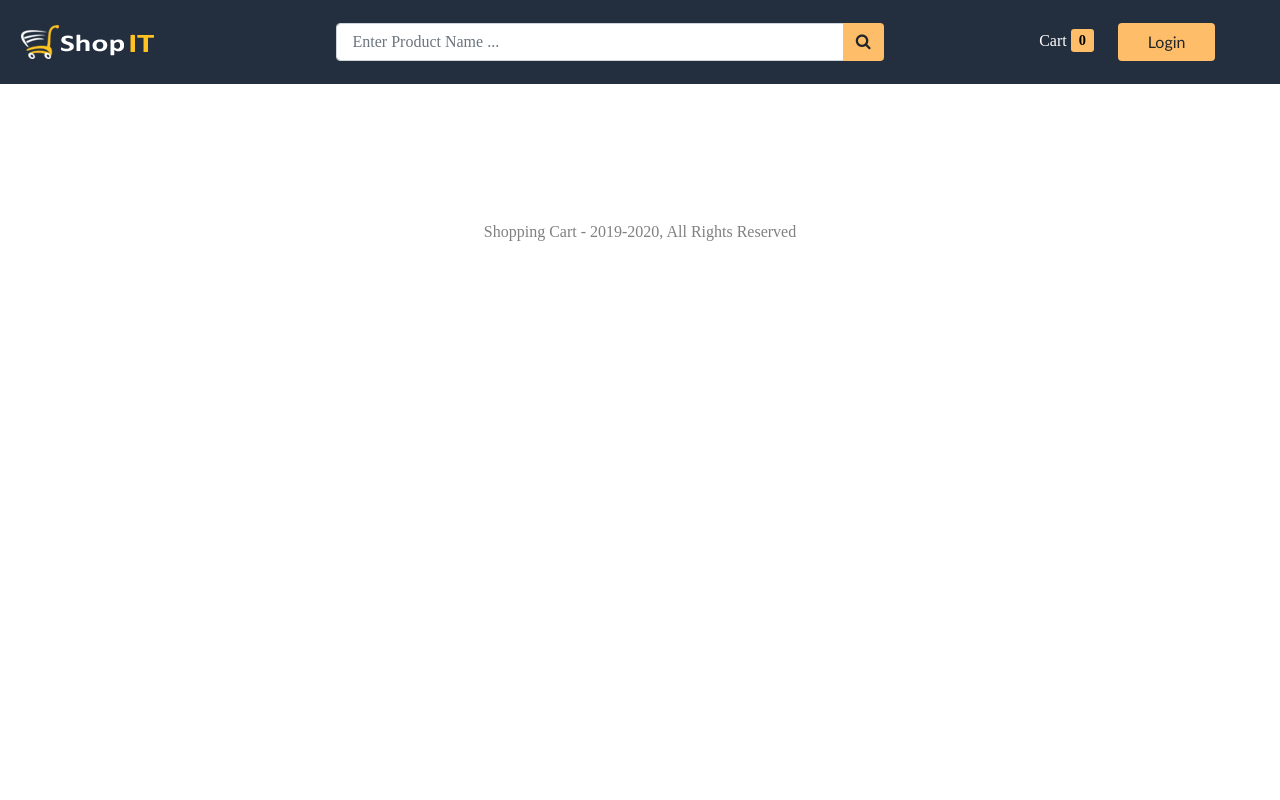
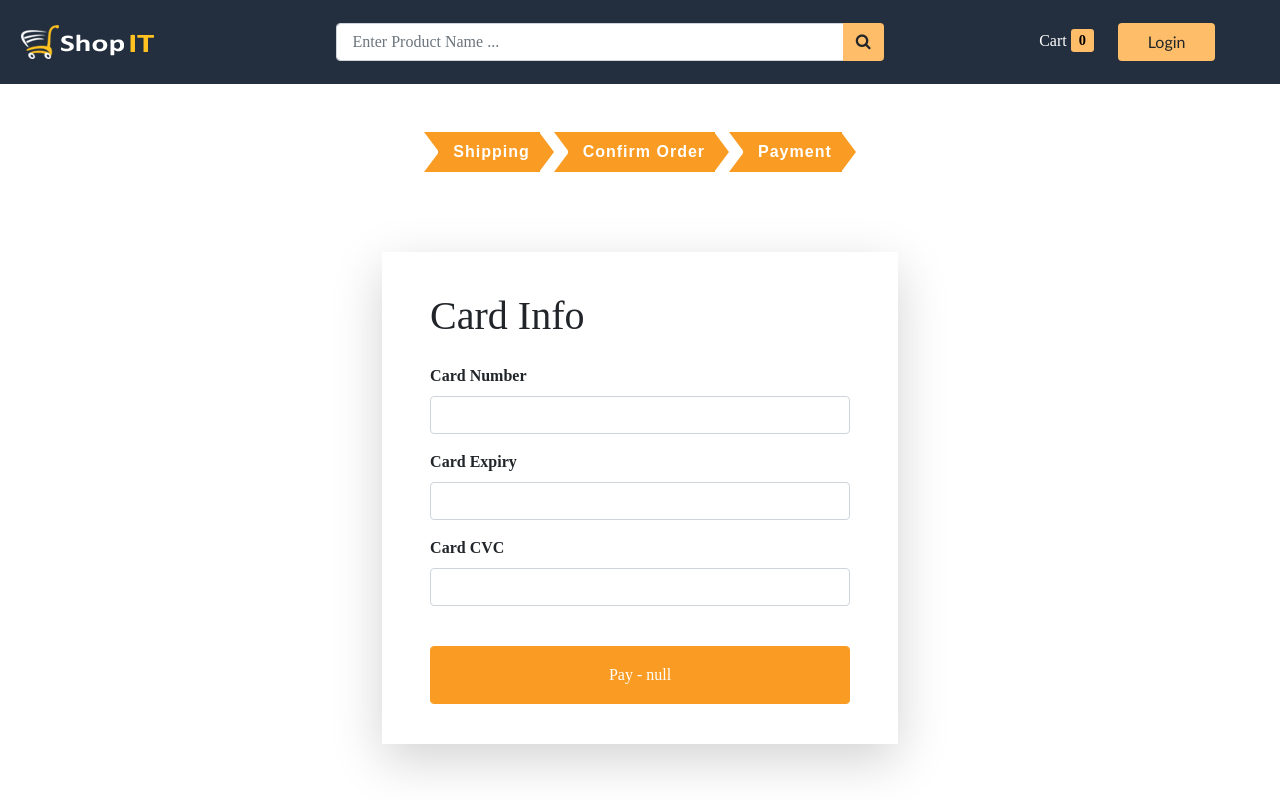
Before and after one commit to ampoldellova/MERN_Shop_frontend, a React (Create React App) app: page /payment in a window 1280 px wide. Built offline with nearby package versions, Linux system fonts and the light colour scheme; a web font is replaced by a local one.

Commit message:
Proceed Payment

```diff
--- a/src/App.js
+++ b/src/App.js
@@ -17,6 +17,7 @@
 import axios from 'axios';
 import Shipping from './Components/Cart/Shipping';
 import ConfirmOrder from './Components/Cart/ConfirmOrder';
+import Payment from './Components/Cart/Payment';
 
 function App() {
   const [state, setState] = useState({
@@ -108,6 +109,7 @@
           <Route path="/cart" element={<Cart cartItems={state.cartItems} addItemToCart={addItemToCart} removeItemFromCart={removeItemFromCart} />} exact="true" />
           <Route path="/shipping" element={<Shipping shipping={state.shippingInfo} saveShippingInfo={saveShippingInfo} />} />
           <Route path="/confirm" element={<ConfirmOrder cartItems={state.cartItems} shippingInfo={state.shippingInfo} />} />
+          <Route path="/payment" element={<Payment cartItems={state.cartItems} shippingInfo={state.shippingInfo} />}  />
         </Routes>
         <Footer />
       </Router>
--- a/src/Components/Cart/Payment.js
+++ b/src/Components/Cart/Payment.js
@@ -0,0 +1,116 @@
+import React, { Fragment, useEffect, useState } from 'react'
+import { useNavigate } from "react-router-dom";
+import MetaData from '../Layouts/Metadata'
+import CheckoutSteps from './CheckoutSteps'
+import axios from 'axios';
+import { toast } from 'react-toastify';
+import 'react-toastify/dist/ReactToastify.css';
+import { getToken } from '../../utils/helpers';
+
+
+const Payment = ({ cartItems, shippingInfo }) => {
+    const [loading, setLoading] = useState(true)
+    let navigate = useNavigate();
+    const order = {
+        orderItems: cartItems,
+        shippingInfo
+    }
+
+    const orderInfo = JSON.parse(sessionStorage.getItem('orderInfo'));
+    if (orderInfo) {
+        order.itemsPrice = orderInfo.itemsPrice
+        order.shippingPrice = orderInfo.shippingPrice
+        order.taxPrice = orderInfo.taxPrice
+        order.totalPrice = orderInfo.totalPrice
+    }
+
+    const createOrder = async (order) => {
+        try {
+            const config = {
+                headers: {
+                    'Content-Type': 'application/json',
+                    'Authorization': `Bearer ${getToken()}`
+                }
+            }
+            const { data } = await axios.post(`${process.env.REACT_APP_API}/api/v1/order/new`, order, config)
+            // setIsUpdated(data.success)
+            setLoading(false)
+            toast.success('order created', {
+                position: toast.POSITION.BOTTOM_RIGHT
+            });
+
+            sessionStorage.removeItem('orderInfo')
+            navigate('/success')
+
+        } catch (error) {
+            toast.error(error.response.data.message, {
+                position: toast.POSITION.BOTTOM_RIGHT
+            });
+        }
+    }
+
+    const submitHandler = async (e) => {
+        e.preventDefault();
+        document.querySelector('#pay_btn').disabled = true;
+        order.paymentInfo = {
+            id: 'pi_1DpdYh2eZvKYlo2CYIynhU32',
+            status: 'succeeded'
+        }
+        createOrder(order)
+        navigate('/success')
+    }
+
+    return (
+        <Fragment>
+            <MetaData title={'Payment'} />
+            <CheckoutSteps shipping confirmOrder payment />
+            <div className="row wrapper">
+                <div className="col-10 col-lg-5">
+                    <form className="shadow-lg" onSubmit={submitHandler}>
+                        <h1 className="mb-4">Card Info</h1>
+                        <div className="form-group">
+                            <label htmlFor="card_num_field">Card Number</label>
+                            <input
+                                type="text"
+                                id="card_num_field"
+                                className="form-control"
+
+                            />
+                        </div>
+
+                        <div className="form-group">
+                            <label htmlFor="card_exp_field">Card Expiry</label>
+                            <input
+                                type="text"
+                                id="card_exp_field"
+                                className="form-control"
+
+                            />
+                        </div>
+
+                        <div className="form-group">
+                            <label htmlFor="card_cvc_field">Card CVC</label>
+                            <input
+                                type="text"
+                                id="card_cvc_field"
+                                className="form-control"
+
+                            />
+                        </div>
+                        <button
+                            id="pay_btn"
+                            type="submit"
+                            className="btn btn-block py-3"
+                        >
+                            Pay {` - ${orderInfo && orderInfo.totalPrice}`}
+                        </button>
+
+                    </form>
+                </div>
+            </div>
+
+        </Fragment>
+    )
+}
+
+export default Payment
```
